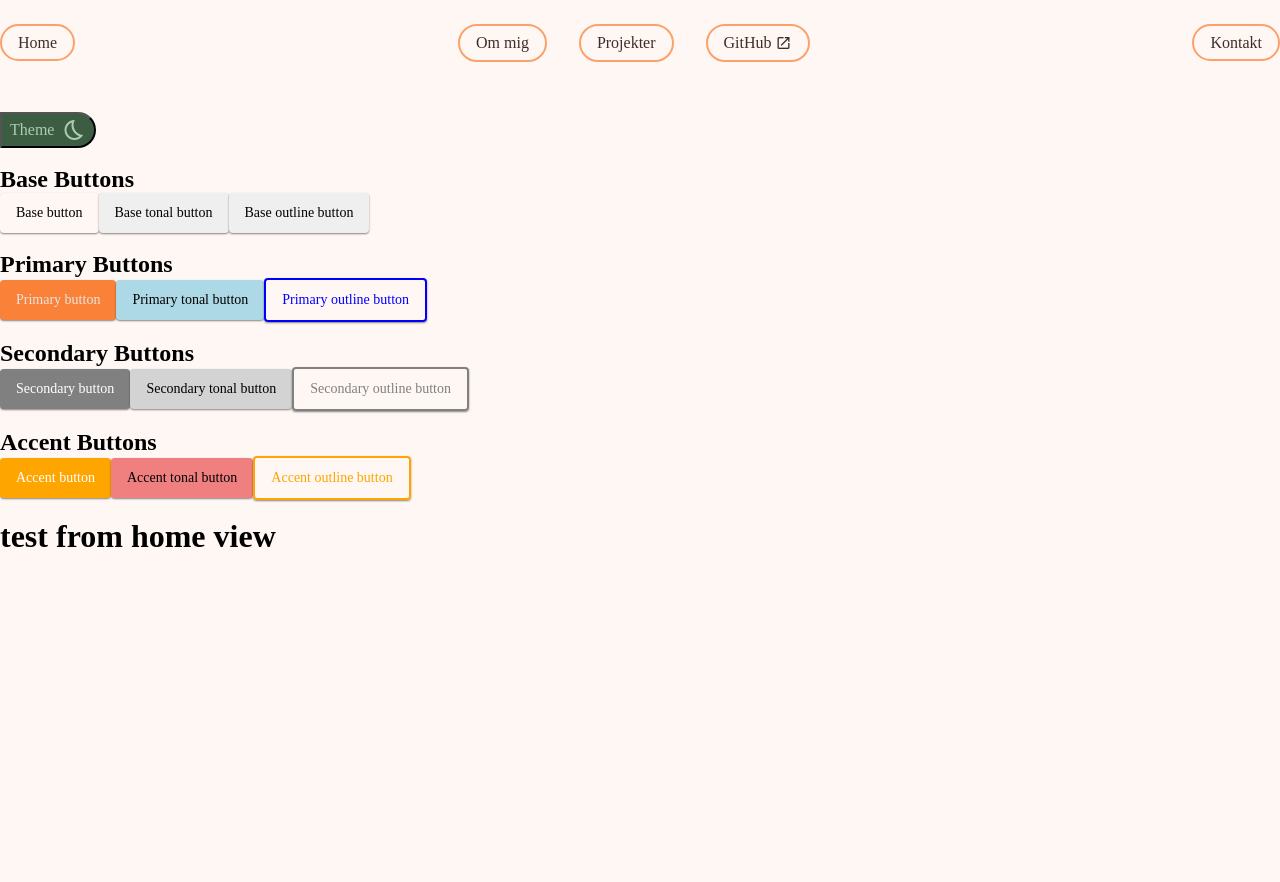
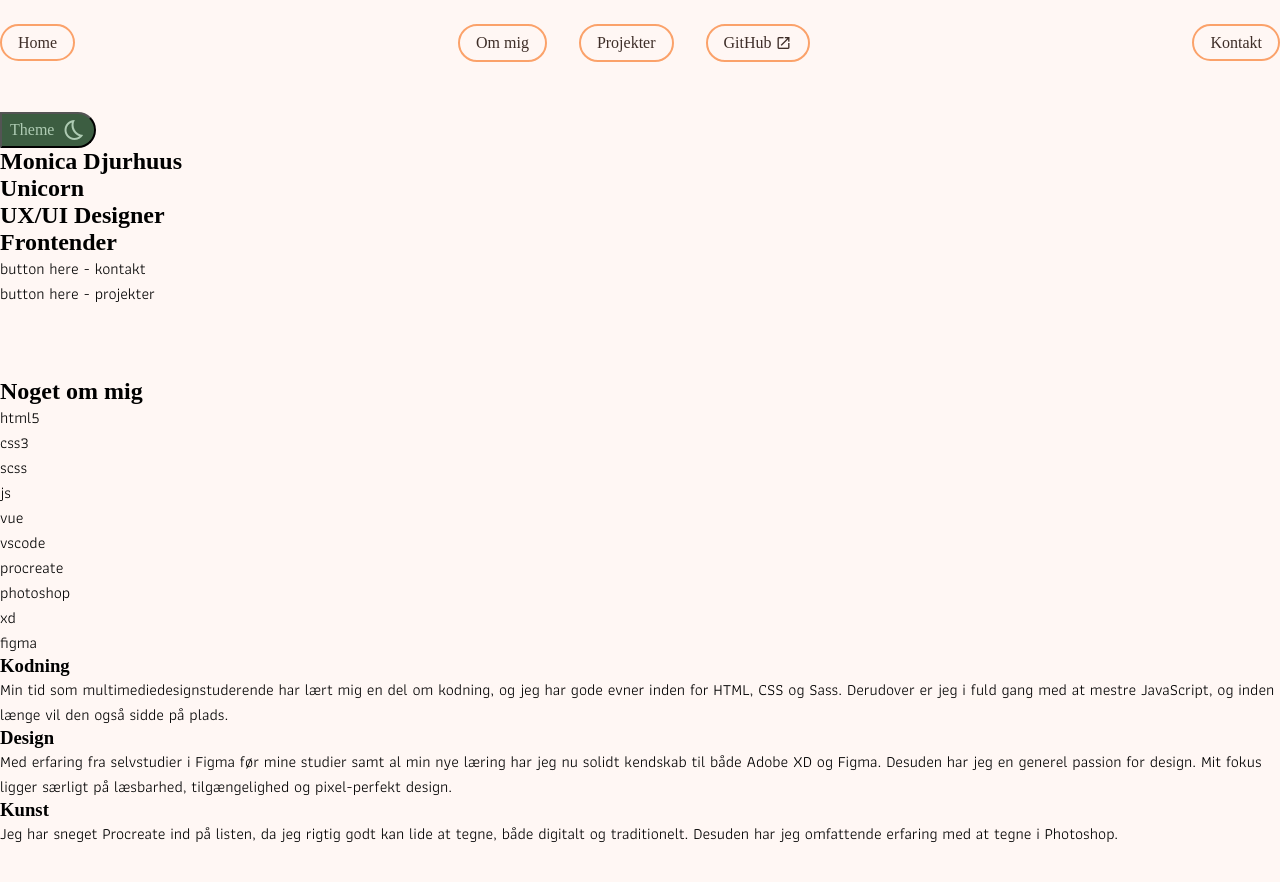
Before and after one commit to WeeWillow/portfolio, a Vue app: page / in a window 1280 px wide. Shown: the top 882 px of the page. Before the commit the page ends 800 px from the top, so only its background shows below. Built offline with nearby package versions, Linux system fonts and the light colour scheme; a web font is replaced by a local one.

Commit message:
updated buttons styling + layout

```diff
--- a/src/App.vue
+++ b/src/App.vue
@@ -1,40 +1,16 @@
 <script setup>
 import { RouterView } from 'vue-router'
+// import components
 import TheNav from './components/layout/TheNav.vue'
 import ThemeButton from './components/ui/ThemeButton.vue'
-import BaseButton from './components/ui/BaseButton.vue'
+import CaseCard from './components/layout/CaseCard.vue'
 </script>
 
 <template>
   <TheNav />
   <ThemeButton />
-  <br>
-  <h2>Base Buttons</h2>
-  <BaseButton label="Base button" variant="base"/>
-  <BaseButton label="Base tonal button" variant="tonal"/>
-  <BaseButton label="Base outline button" variant="outline"/>
-  <br>
-  <br>
-  <h2>Primary Buttons</h2>
-  <BaseButton label="Primary button" variant="base" colour="primary"/>
-  <BaseButton label="Primary tonal button" variant="tonal" colour="primary"/>
-  <BaseButton label="Primary outline button" variant="outline" colour="primary"/>
-  <br>
-  <br>
-  <h2>Secondary Buttons</h2>
-  <BaseButton label="Secondary button" variant="base" colour="secondary"/>
-  <BaseButton label="Secondary tonal button" variant="tonal" colour="secondary"/>
-  <BaseButton label="Secondary outline button" variant="outline" colour="secondary"/>
-  <br>
-  <br>
-  <h2>Accent Buttons</h2>
-  <BaseButton label="Accent button" variant="base" colour="accent"/>
-  <BaseButton label="Accent tonal button" variant="tonal" colour="accent"/>
-  <BaseButton label="Accent outline button" variant="outline" colour="accent"/>
-  <br>
-  <br>
+  <CaseCard />
   <main><router-view /></main>
-
 </template>
 
 <style scoped></style>
--- a/src/assets/generalClasses.css
+++ b/src/assets/generalClasses.css
@@ -13,10 +13,23 @@
 
 .layout-container {
   max-width: 1280px;
-  margin: 0 auto
+  margin: 0 auto;
 }
 
 .fullwidth-background {
   background: var(--primary-base);
   width: 100%;
 }
+
+.margin-top-bottom {
+  margin-top: var(--base-450);
+  margin-bottom: var(--base-450);
+}
+
+.margin-top {
+  margin-top: var(--base-450);
+}
+
+.margin-bottom {
+  margin-bottom: var(--base-450);
+}
--- a/src/assets/main.css
+++ b/src/assets/main.css
@@ -13,14 +13,14 @@ body {
   margin: 0;
 }
 
+button {
+  cursor: pointer;
+  font-family: var(--font-interface);
+}
+
 a {
   text-decoration: none;
   color: var(--text-base);
-}
-
-button {
-  cursor: pointer;
-  font-family: var(--font-interface);
 }
 
 p {
--- a/src/assets/variables.css
+++ b/src/assets/variables.css
@@ -35,7 +35,9 @@
   --base-125: 1.25rem; /* 20px */
   --base-150: 1.5rem; /* 24px */
   --base-200: 2rem; /* 32px */
+  --base-450: 4.5rem; /* 72px */
+  --base-900: 9rem; /* 144px */
 
   /* ------ other stuff -------- */
-  --dropshadow-sharp: 0px 1px 2px 0px rgba(0, 0, 0, 0.473);
+  --dropshadow-sharp: 0px 3px 4px 0px rgba(0, 0, 0, 0.25);
 }
--- /dev/null
+++ b/src/components/layout/CaseCard.vue
@@ -0,0 +1,11 @@
+<script setup>
+
+</script>
+
+<template>
+
+</template>
+
+<style scoped>
+
+</style>
--- a/src/components/ui/BaseButton.vue
+++ b/src/components/ui/BaseButton.vue
@@ -1,5 +1,5 @@
 <script setup>
-import { defineProps, computed } from 'vue';
+import { computed } from 'vue';
 
 // state
 // define props for button
@@ -55,10 +55,14 @@ button {
   font-size: var(--base-btn-txt);
   border: none;
   box-shadow: var(--dropshadow-sharp);
+  font-weight: 500;
 }
 
+[data-theme="light"] {
+
   .base-base {
-  background: var(--background-base);
+    background: var(--background-50);
+    color: var(--text-base);
   }
 
   .base-primary {
@@ -67,48 +71,134 @@ button {
   }
 
   .base-secondary {
-  background: gray;
-  color: white;
+    background: var(--secondary-500);
+    color: var(--text-100);
   }
 
   .base-accent {
-  background: orange;
-  color: white;
+    background: var(--accent-500);
+    color: var(--text-100);
   }
 
   /* Tonal variants */
+  .tonal-base {
+    background: var(--background-100);
+    color: var(--background-400);
+  }
   .tonal-primary {
-  background: lightblue;
-  color: black;
+    background: var(--primary-100);
+    color: var(--primary-400);
   }
 
   .tonal-secondary {
-  background: lightgray;
-  color: black;
+    background: var(--secondary-100);
+    color: var(--secondary-600);
   }
 
   .tonal-accent {
-  background: lightcoral;
-  color: black;
+    background: var(--accent-100);
+    color: var(--accent-500);
   }
 
   /* Outline variants */
+  .outline-base {
+    background: var(--background-base);
+    border: var(--border-lil) solid var(--background-300);
+    color: var(--background-400);
+    box-shadow: none;
+  }
+
   .outline-primary {
     background: transparent;
-  border: 2px solid blue;
-  color: blue;
+    border: var(--border-lil) solid var(--primary-300);
+    color: var(--primary-500);
+    box-shadow: none;
   }
 
   .outline-secondary {
     background: transparent;
-  border: 2px solid gray;
-  color: gray;
+    border: var(--border-lil) solid var(--secondary-400);
+    color: var(--secondary-600);
+    box-shadow: none;
   }
 
   .outline-accent {
     background: transparent;
-  border: 2px solid orange;
-  color: orange;
+    border: var(--border-lil) solid var(--accent-500);
+    color: var(--accent-500);
+    box-shadow: none;
+  }
+}
+[data-theme="dark"] {
+
+  .base-base {
+    background: var(--background-200);
+    color: var(--text-base);
+  }
+
+  .base-primary {
+    background: var(--primary-300);
+    color: var(--text-base);
+  }
+
+  .base-secondary {
+    background: var(--secondary-300);
+    color: var(--text-base);
+  }
+
+  .base-accent {
+    background: var(--accent-500);
+    color: var(--text-base);
+  }
+
+  /* Tonal variants */
+  .tonal-base {
+    background: var(--background-300);
+    color: var(--background-900);
+  }
+  .tonal-primary {
+    background: var(--primary-200);
+    color: var(--primary-800);
+  }
+
+  .tonal-secondary {
+    background: var(--secondary-200);
+    color: var(--secondary-700);
+  }
+
+  .tonal-accent {
+    background: var(--accent-200);
+    color: var(--accent-800);
+  }
+
+  /* Outline variants */
+  .outline-base {
+    background: var(--background-base);
+    border: var(--border-lil) solid var(--background-600);
+    color: var(--background-700);
+    box-shadow: none;
+  }
+
+  .outline-primary {
+    background: transparent;
+    border: var(--border-lil) solid var(--primary-600);
+    color: var(--primary-700);
+    box-shadow: none;
+  }
+
+  .outline-secondary {
+    background: transparent;
+    border: var(--border-lil) solid var(--secondary-600);
+    color: var(--secondary-700);
+    box-shadow: none;
+  }
+
+  .outline-accent {
+    background: transparent;
+    border: var(--border-lil) solid var(--accent-600);
+    color: var(--accent-700);
+    box-shadow: none;
+  }
 }
 
 </style>
--- a/src/views/HomeView.vue
+++ b/src/views/HomeView.vue
@@ -3,7 +3,56 @@
 </script>
 
 <template>
-<h1>test from home view</h1>
+  <section class="layout-container margin-bottom">
+    <h1>Monica Djurhuus</h1>
+    <h2>Unicorn</h2>
+    <h2>UX/UI Designer</h2>
+    <h2>Frontender</h2>
+    <p>button here - kontakt</p>
+    <p>button here - projekter</p>
+  </section>
+
+  <section class="layout-container margin-top-bottom">
+    <h2>Noget om mig</h2>
+    <div class="icons">
+      <p>
+        <span>html5</span>
+      </p>
+      <p>
+        <span>css3</span>
+      </p>
+      <p>
+        <span>scss</span>
+      </p>
+      <p>
+        <span>js</span>
+      </p>
+      <p>
+        <span>vue</span>
+      </p>
+      <p>
+        <span>vscode</span>
+      </p>
+      <p>
+        <span>procreate</span>
+      </p>
+      <p>
+        <span>photoshop</span>
+      </p>
+      <p>
+        <span>xd</span>
+      </p>
+      <p>
+        <span>figma</span>
+      </p>
+    </div>
+    <h3>Kodning</h3>
+    <p>Min tid som multimediedesignstuderende har lært mig en del om kodning, og jeg har gode evner inden for HTML, CSS og Sass. Derudover er jeg i fuld gang med at mestre JavaScript, og inden længe vil den også sidde på plads.</p>
+    <h3>Design</h3>
+    <p>Med erfaring fra selvstudier i Figma før mine studier samt al min nye læring har jeg nu solidt kendskab til både Adobe XD og Figma. Desuden har jeg en generel passion for design. Mit fokus ligger særligt på læsbarhed, tilgængelighed og pixel-perfekt design.</p>
+    <h3>Kunst</h3>
+    <p>Jeg har sneget Procreate ind på listen, da jeg rigtig godt kan lide at tegne, både digitalt og traditionelt. Desuden har jeg omfattende erfaring med at tegne i Photoshop.</p>
+  </section>
 </template>
 
 <style scoped>
```
Lines whose indentation alone changed are shown as unchanged.
